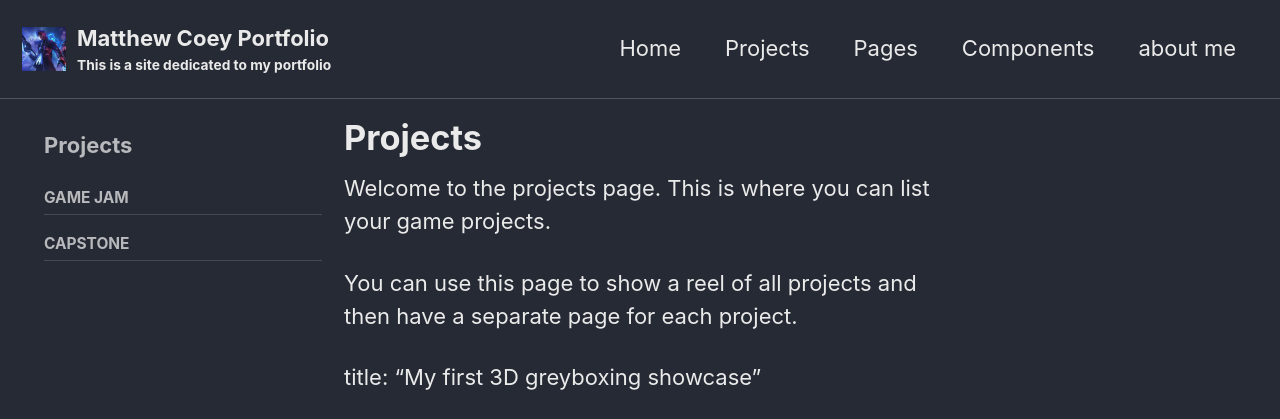
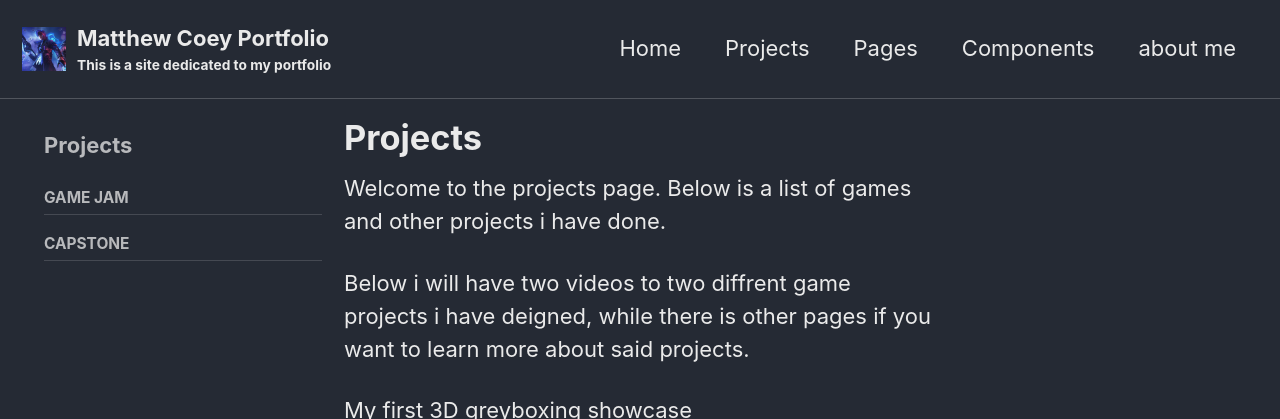
Before and after one commit to Coey-M2/Coey-M2.github.io, a Jekyll site: the page built from _pages/projects.md, in a window 1280 px wide, cut to the strip 0-419 px from the top of the page. Built offline with Jekyll 4.4.1, drawn with Linux system fonts in a browser that asks for light colours.

Commit message:
Revise projects page content and video inclusion
Updated the introduction and project descriptions on the projects page.

```diff
--- a/_pages/projects.md
+++ b/_pages/projects.md
@@ -8,9 +8,9 @@ sidebar:
     - projects
 ---
 
-Welcome to the projects page. This is where you can list your game projects.
+Welcome to the projects page. Below is a list of games and other projects i have done.
 
-You can use this page to show a reel of all projects and then have a separate page for each project.
+Below i will have two videos to two diffrent game projects i have deigned, while there is other pages if you want to learn more about said projects.
 
-title: "My first 3D greyboxing showcase"
+My first 3D greyboxing showcase
 {% include video id="cCggGn3NraA" provider="youtube" %}
```
